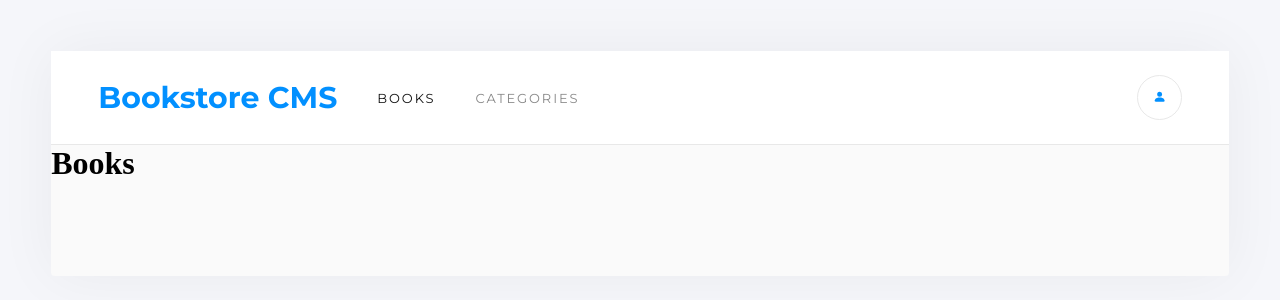
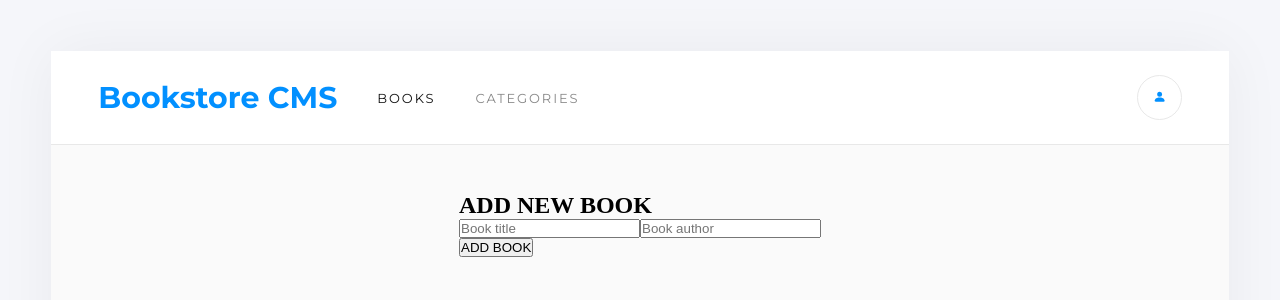
Before and after one commit to YKerroum/Bookstore, a React (Create React App) app: page /#/ in a window 1280 px wide. Shown: the top 300 px of the page. Built offline with nearby package versions, Linux system fonts and the light colour scheme.

Commit message:
feat: add books page

```diff
--- a/package.json
+++ b/package.json
@@ -6,6 +6,7 @@
     "@testing-library/jest-dom": "^5.16.5",
     "@testing-library/react": "^13.4.0",
     "@testing-library/user-event": "^13.5.0",
+    "prop-types": "^15.8.1",
     "react": "^18.2.0",
     "react-dom": "^18.2.0",
     "react-icons": "^4.7.1",
--- a/src/App.css
+++ b/src/App.css
@@ -1,4 +1,5 @@
 @import url('https://fonts.googleapis.com/css2?family=Montserrat:wght@300;400;500;600;700&family=Poppins:wght@300;400;500;600&display=swap');
+
 * {
   margin: 0;
   padding: 0;
@@ -48,9 +49,9 @@ a {
 }
 
 .nav-link {
-opacity: .5;
-    font-family: "Montserrat",sans-serif;
-    font-size: .813rem;
+  opacity: 0.5;
+  font-family: "Montserrat", sans-serif;
+  font-size: 0.813rem;
   color: #121212;
   letter-spacing: 1.9px;
   text-transform: uppercase;
@@ -84,9 +85,9 @@ cursor: pointer;
   border-radius: 3px;
   background-color: #0290ff;
   border: none;
-    letter-spacing: .5px;
+  letter-spacing: 0.5px;
   color: #fff;
-    font-size: .813rem;
+  font-size: 0.813rem;
   font-weight: 700;
-    font-family: "Montserrat",serif;
+  font-family: "Montserrat", serif;
 }
--- /dev/null
+++ b/src/components/AddBook.js
@@ -0,0 +1,17 @@
+import React from 'react';
+
+const AddBook = () => (
+  <section className="add-book">
+    <h2 className="add-book-title">ADD NEW BOOK</h2>
+    <form className="add-book-form">
+      <input type="text" name="title" className="add-book-input" placeholder="Book title" />
+      <input type="text" name="author" className="add-book-input" placeholder="Book author" />
+      <div className="add-book-buttons">
+        <button type="button" className="add-book-button">ADD BOOK</button>
+      </div>
+    </form>
+  </section>
+
+);
+
+export default AddBook;
--- /dev/null
+++ b/src/components/Book.js
@@ -0,0 +1,17 @@
+import React from 'react';
+
+const Book = ({ book }) => {
+  const { title, author } = book;
+    <li>
+      <div className="book">
+        <div className="book-info">
+          <div className="book-title">{title}</div>
+          <div className="book-author">{author}</div>
+          <div className="book-buttons">
+            <button type="button" className="book-button">Remove</button>
+          </div>
+        </div>
+      </div>
+    </li>;
+};
+export default Book;
--- /dev/null
+++ b/src/components/BooksContainer.js
@@ -0,0 +1,23 @@
+import React, { useState } from 'react';
+import BooksList from './BooksList';
+import AddBook from './AddBook';
+
+const BooksContainer = () => {
+  const getInitialBooks = () => {
+  // getting books from API
+    const temp = [{ id: 2, title: 'Books', author: 'Author' }];
+    return temp || [];
+  };
+  // initializing books from received data
+  const [books] = useState(getInitialBooks());
+  // render books list
+  return (
+    <main className="container">
+      <BooksList books={books} />
+      <div className="horizontal-divider" />
+      <AddBook />
+    </main>
+  );
+};
+
+export default BooksContainer;
--- /dev/null
+++ b/src/components/BooksList.js
@@ -0,0 +1,28 @@
+import React from 'react';
+import PropTypes from 'prop-types';
+import Book from './Book';
+
+const BookList = ({ books }) => (
+  <div className="inner">
+    <ul>
+      {books.map((book) => (
+        <Book
+          key={book.id}
+          book={book}
+        />
+      ))}
+    </ul>
+  </div>
+
+);
+
+BookList.propTypes = {
+  books: PropTypes.arrayOf(
+    PropTypes.shape({
+      id: PropTypes.number,
+      title: PropTypes.string,
+      author: PropTypes.string,
+    }),
+  ).isRequired,
+};
+export default BookList;
--- a/src/pages/Books.js
+++ b/src/pages/Books.js
@@ -1,8 +1,8 @@
 import React from 'react';
+import BooksContainer from '../components/BooksContainer';
 
 const Books = () => (
-  <h1>Books</h1>
-
+  <BooksContainer />
 );
 
 export default Books;
```
Also changed, not shown: 1 other file (tests, documents, lock files or other folders). Lines whose indentation alone changed are shown as unchanged.
